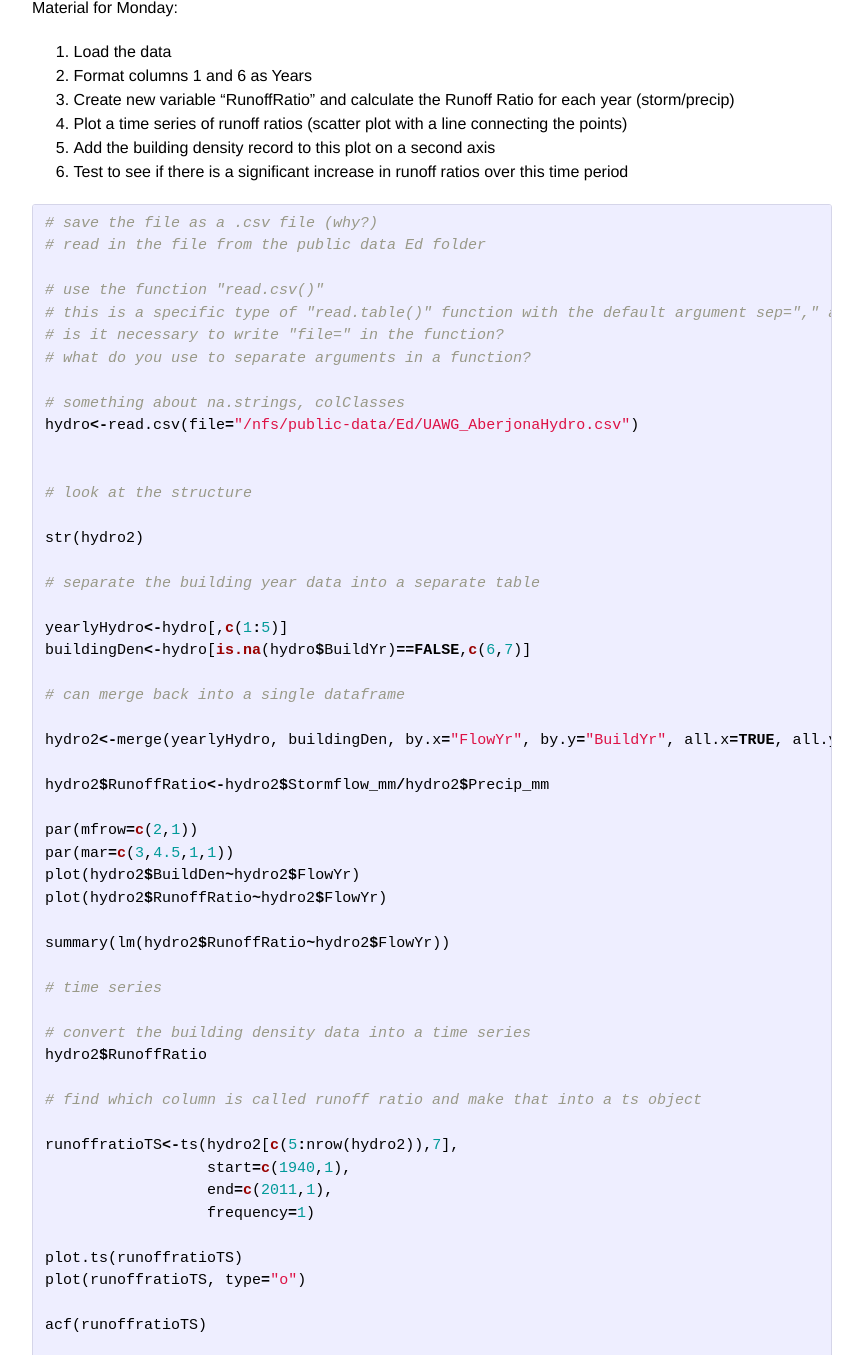
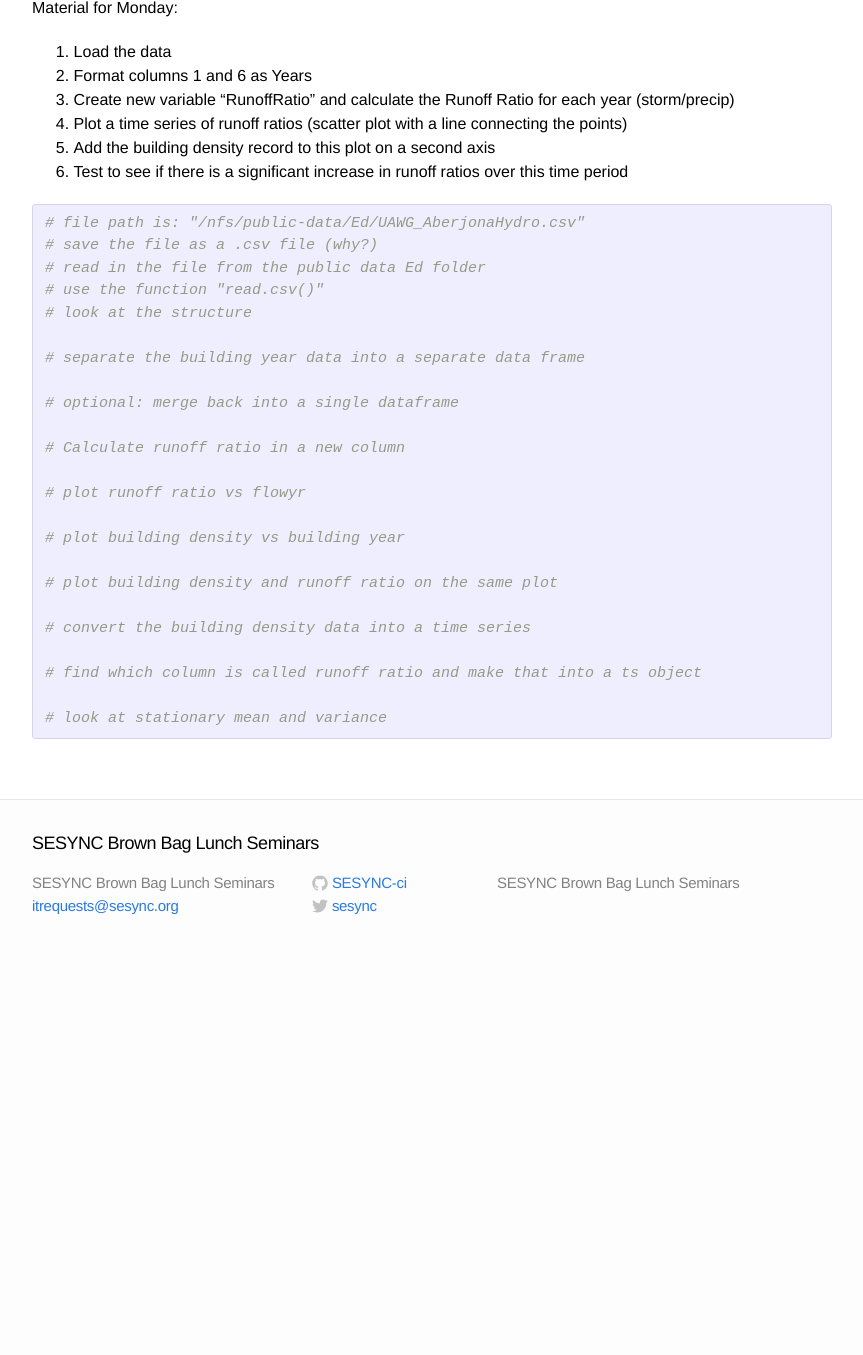
Before and after one commit to SESYNC-ci/brown-bag-lessons, a Jekyll site: the page built from _posts/2014-10-27-time-series.md, in a window 1280 px wide and 1400 px high, scrolled down 1945 px, cut to the strip 45-1400 px from the top of the window. Shown: the whole strip, without its empty margins (208-1071 px from the left). Built offline with Jekyll 4.4.1, drawn with Linux system fonts in a browser that asks for light colours; after the commit the page ends 2952 px from its top, so only the background shows below that; some of the changed text lies outside the part shown.

Commit message:
updated data types notes

```diff
--- a/_posts/2014-10-27-time-series.md
+++ b/_posts/2014-10-27-time-series.md
@@ -73,59 +73,28 @@ Material for Monday:
 
  {% highlight R %}
 
+# file path is: "/nfs/public-data/Ed/UAWG_AberjonaHydro.csv"
 # save the file as a .csv file (why?)
 # read in the file from the public data Ed folder
-
 # use the function "read.csv()"
-# this is a specific type of "read.table()" function with the default argument sep="," and header=TRUE
-# is it necessary to write "file=" in the function?
-# what do you use to separate arguments in a function?
-
-# something about na.strings, colClasses
-hydro<-read.csv(file="/nfs/public-data/Ed/UAWG_AberjonaHydro.csv")
-
-
 # look at the structure
 
-str(hydro2)
+# separate the building year data into a separate data frame
 
-# separate the building year data into a separate table
+# optional: merge back into a single dataframe
 
-yearlyHydro<-hydro[,c(1:5)]
-buildingDen<-hydro[is.na(hydro$BuildYr)==FALSE,c(6,7)]
+# Calculate runoff ratio in a new column
 
-# can merge back into a single dataframe
+# plot runoff ratio vs flowyr
 
-hydro2<-merge(yearlyHydro, buildingDen, by.x="FlowYr", by.y="BuildYr", all.x=TRUE, all.y=TRUE)
+# plot building density vs building year
 
-hydro2$RunoffRatio<-hydro2$Stormflow_mm/hydro2$Precip_mm
-
-par(mfrow=c(2,1))
-par(mar=c(3,4.5,1,1))
-plot(hydro2$BuildDen~hydro2$FlowYr)
-plot(hydro2$RunoffRatio~hydro2$FlowYr)
-
-summary(lm(hydro2$RunoffRatio~hydro2$FlowYr))
-
-# time series
+# plot building density and runoff ratio on the same plot
 
 # convert the building density data into a time series
-hydro2$RunoffRatio
 
 # find which column is called runoff ratio and make that into a ts object
 
-runoffratioTS<-ts(hydro2[c(5:nrow(hydro2)),7],
-                  start=c(1940,1),
-                  end=c(2011,1),
-                  frequency=1)
+# look at stationary mean and variance
 
-plot.ts(runoffratioTS)
-plot(runoffratioTS, type="o")
-
-acf(runoffratioTS)
-
-# look for stationary mean and variance
-# can test for stationarity using "unit root tests" in the fUnitRoots package
-
-plot.ts(diff(runoffratioTS, differences=1))
 {% endhighlight %}
```
